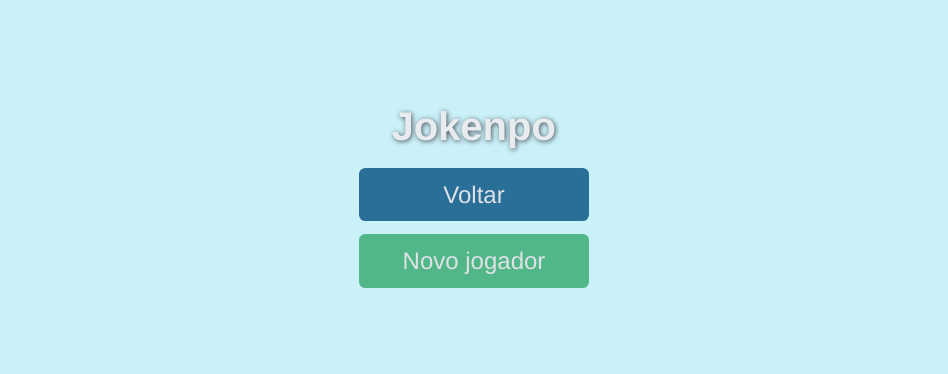
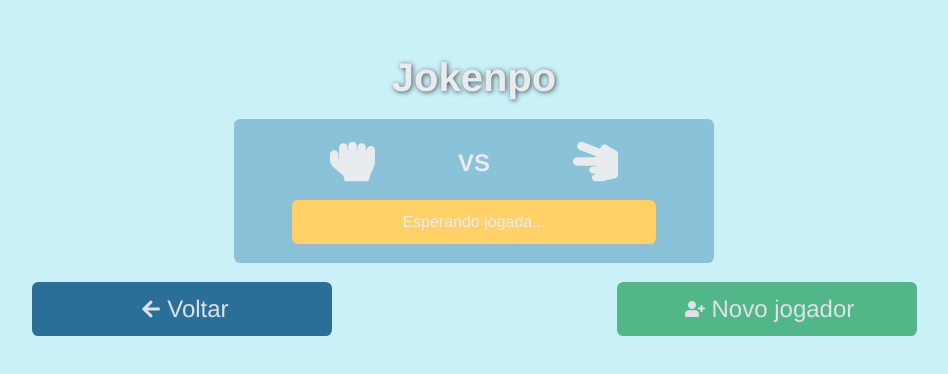
Before and after one commit to tedu14/jokenpo-vue, a Vue app: page /game in a window 1280 px wide. Shown: the part 198-572 px from the top of the page, without its empty margins (166-1114 px from the left). Built offline with nearby package versions, Linux system fonts and the light colour scheme.

Commit message:
refactor: format code document

```diff
--- a/src/App.vue
+++ b/src/App.vue
@@ -3,17 +3,16 @@
 </template>
 
 <script>
-import 'animate.css'
+import "animate.css";
 
 export default {
-  name: 'App',
-  components: {
-  }
-}
+  name: "App",
+  components: {},
+};
 </script>
 
 <style>
-:root{
+:root {
   --color-text: #e9ecef;
   --color-text-dark: #dee2e6;
 
@@ -29,8 +28,8 @@ export default {
   --color-success: #52b788;
   --color-success-dark: #40916c;
 
-  --color-danger: #D62839;
-  --color-danger-dark: #B22D3A;
+  --color-danger: #ef233c;
+  --color-danger-dark: #d90429;
 
   --shadow-clean: #adb5bd;
   --shadow-dark: #495057;
@@ -42,7 +41,8 @@ export default {
   box-sizing: border-box;
 }
 
-html, body{
+html,
+body {
   width: 100vw;
   height: 100vh;
   margin: 0 auto;
@@ -72,7 +72,7 @@ html, body{
   position: relative;
 }
 
-.box{
+.box {
   position: absolute;
   top: 50%;
   left: 50%;
@@ -87,12 +87,12 @@ html, body{
 
   background: var(--color-primary-dark);
 
-        border-radius: .8rem;
+  border-radius: 0.8rem;
 
   box-shadow: 1px 1px 8px var(--shadow-clean);
 }
 
-    h1{
+h1 {
   color: var(--color-text);
   font-size: 2.5rem;
 
@@ -101,60 +101,70 @@ html, body{
   margin: 0 auto 1.2rem;
 }
 
-    .col{
+.col {
   display: flex;
   align-items: center;
   justify-content: center;
   flex-direction: column;
 }
 
-    .btn{
+.btn {
   width: 90%;
   max-width: 300px;
-        margin: 0 auto .8rem;
+  margin: 0 auto 0.8rem;
 
-        padding: .8rem;
+  padding: 0.8rem;
 
-        border-radius: .4rem;
+  border-radius: 0.4rem;
 
   color: var(--color-text-dark);
   font-size: 1.5rem;
 
   cursor: pointer;
 
-        transition: .8s;
+  transition: 0.8s;
 
   text-decoration: none;
+
+  display: flex;
+  align-items: center;
+  justify-content: center;
 }
 
-    .btn:hover{
+.btn:hover {
   transform: translateY(-2px);
   color: var(--color-text);
   box-shadow: 1px 1px 5px var(--shadow-dark);
 }
 
-    .success{
+.success {
   background: var(--color-success);
 }
 
-    .success:hover{
+.success:hover {
   background-color: var(--color-success-dark);
 }
 
-    .blue{
+.blue {
   background-color: var(--color-secondary);
 }
 
-    .blue:hover{
+.blue:hover {
   background-color: var(--color-secondary-dark);
 }
 
-    .blue-dark{
+.blue-dark {
   background-color: var(--color-terciary);
 }
 
-    .blue-dark:hover{
+.blue-dark:hover {
   background-color: var(--color-terciary-dark);
 }
 
+.icon {
+  width: 20px;
+  height: 20px;
+
+  margin: 0 0.4rem;
+}
 </style>
--- a/src/components/Game.vue
+++ b/src/components/Game.vue
@@ -1,16 +1,28 @@
 <template>
-  <div>
+  <div class="container">
     <h1 class="animate__animated animate__rubberBand">Jokenpo</h1>
+    <Board :winner="''" />
     <div class="flex-evenly">
-      <router-link class="btn blue" to="/" exact>Voltar</router-link>
-      <span class="btn success">Novo jogador</span>
+      <router-link class="btn blue" to="/register" exact>
+        <fa icon="arrow-left" class="icon"></fa>
+        Voltar
+      </router-link>
+      <span class="btn success">
+        <fa icon="user-plus" class="icon"></fa>
+        Novo jogador
+      </span>
     </div>
   </div>
 </template>
 
 <script>
+import Board from "./Board";
+
 export default {
   name: "Game",
+  components: {
+    Board,
+  },
 };
 </script>
 
@@ -24,4 +36,12 @@ export default {
   justify-content: space-evenly;
   flex-wrap: wrap;
 }
+
+.container {
+  width: 95%;
+  max-width: 1200px;
+  margin: 0 auto;
+
+  padding: 0 15px;
+}
 </style>
--- a/src/components/Menu.vue
+++ b/src/components/Menu.vue
@@ -1,24 +1,31 @@
 <template>
   <div id="menu" class="box col">
-        <h1 class="animate__animated  animate__rubberBand">Jokenpo</h1>
-        <router-link exact class="btn success" to="/register">Jogar</router-link>
+    <h1 class="animate__animated animate__rubberBand">Jokenpo</h1>
+    <router-link exact class="btn success" to="/register">
+      <fa icon="play" class="icon"></fa>
+      Jogar
+    </router-link>
     <router-link exact class="btn blue-dark" to="/history">
+      <fa icon="users" class="icon"></fa>
       Histórico
     </router-link>
     <a
       target="_blank"
       rel="noopener noreferrer"
       class="btn blue"
-            href="https://github.com/tedu14/jokenpo-frontend-vue">Codebase</a>
+      href="https://github.com/tedu14/jokenpo-frontend-vue"
+    >
+      <fa icon="code" class="icon"></fa>
+      Codebase
+    </a>
   </div>
 </template>
 
 <script>
 export default {
-    name: 'Menu'
-}
+  name: "Menu",
+};
 </script>
 
 <style scoped>
-
 </style>
--- a/src/components/Register.vue
+++ b/src/components/Register.vue
@@ -1,32 +1,40 @@
 <template>
   <div id="register" class="box col">
-        <h1 class="animate__animated  animate__rubberBand">Jokenpo</h1>
+    <h1 class="animate__animated animate__rubberBand">Jokenpo</h1>
     <p>Digite seu nome:</p>
-        <input v-model="name" type="text" name="name" id="player_name" placeholder="Nome...">
+    <input
+      v-model="name"
+      type="text"
+      name="name"
+      id="player_name"
+      placeholder="Nome..."
+    />
 
-        <router-link
-            class="btn success"
-            to="/game" exact>Jogar</router-link>
+    <router-link class="btn success" to="/game" exact>
+      <fa icon="play" class="icon"></fa>
+      Jogar
+    </router-link>
 
-        <router-link class="btn blue" to="/" exact>Voltar</router-link>
+    <router-link class="btn blue" to="/" exact>
+      <fa icon="arrow-left" class="icon"></fa>
+      Voltar
+    </router-link>
   </div>
 </template>
 
 <script>
-
 export default {
-    name: 'Register',
-    data(){
-        return{
-            name: 'Padauã'
-        }
+  name: "Register",
+  data() {
+    return {
+      name: "Padauã",
+    };
   },
-}
+};
 </script>
 
 <style scoped>
-
-    #register input{
+#register input {
   -moz-appearance: none;
   -webkit-appearance: none;
   appearance: none;
@@ -34,15 +42,15 @@ export default {
   outline: none;
 
   width: 90%;
-        margin: 0 auto .8rem;
+  margin: 0 auto 0.8rem;
 
-        padding: .8rem;
+  padding: 0.8rem;
 
-        border-radius: .4rem;
+  border-radius: 0.4rem;
 }
 
-    #register p{
-        margin: 0 auto .8rem;
+#register p {
+  margin: 0 auto 0.8rem;
 
   font-size: 1.5rem;
 
```
Lines whose indentation alone changed are shown as unchanged.
